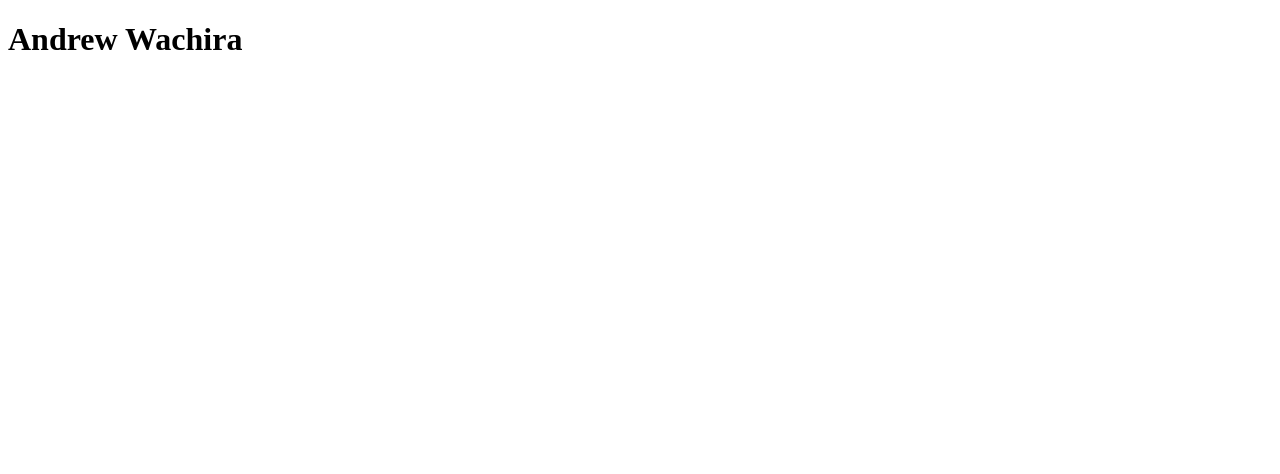
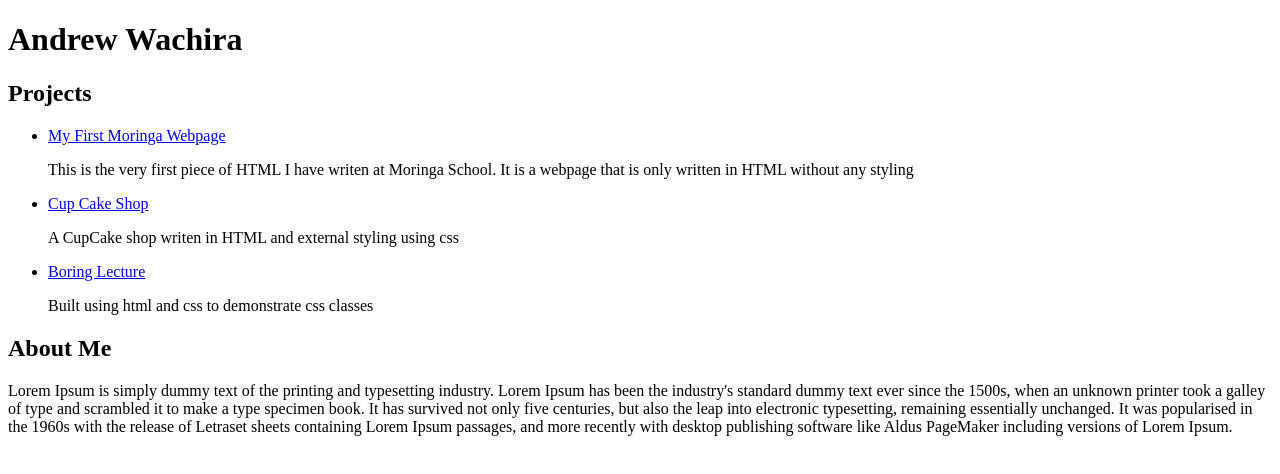
Before and after one commit to kiburei/first.github.io, a plain HTML site: page index.html in a window 1280 px wide. Drawn offline with Linux system fonts and the light colour scheme.

Commit message:
projects list in div

```diff
--- a/index.html
+++ b/index.html
@@ -6,6 +6,25 @@
   </head>
   <body>
     <h1>Andrew Wachira</h1>
+    <div class="">
+      <h2>Projects</h2>
+      <ul>
+        <li><a href="https://github.com/kiburei/my-first-moringa-webpage">My First Moringa Webpage</a>
+          <p>This is the very first piece of HTML I have writen at Moringa School. It is a webpage that is only written in HTML without any styling</p>
+        </li>
+        <li><a href="https://github.com/kiburei/cupcake">Cup Cake Shop</a>
+          <p>A CupCake shop writen in HTML and external styling using css</p>
+        </li>
+        <li><a href="https://github.com/kiburei/boring-lecture">Boring Lecture</a>
+          <p>Built using html and css to demonstrate css classes</p>
+        </li>
+      </ul>
+    </div>
+    <div class="">
+      <h2>About Me</h2>
+      <p>Lorem Ipsum is simply dummy text of the printing and typesetting industry. Lorem Ipsum has been the industry's standard dummy text ever since the 1500s, when an unknown printer took a galley of type and scrambled it to make a type specimen book. It has survived not only five centuries, but also the leap into electronic typesetting, remaining essentially unchanged. It was popularised in the 1960s with the release of Letraset sheets containing Lorem Ipsum passages, and more recently with desktop publishing software like Aldus PageMaker including versions of Lorem Ipsum.</p>
+
+    </div>
 
   </body>
 </html>
```
